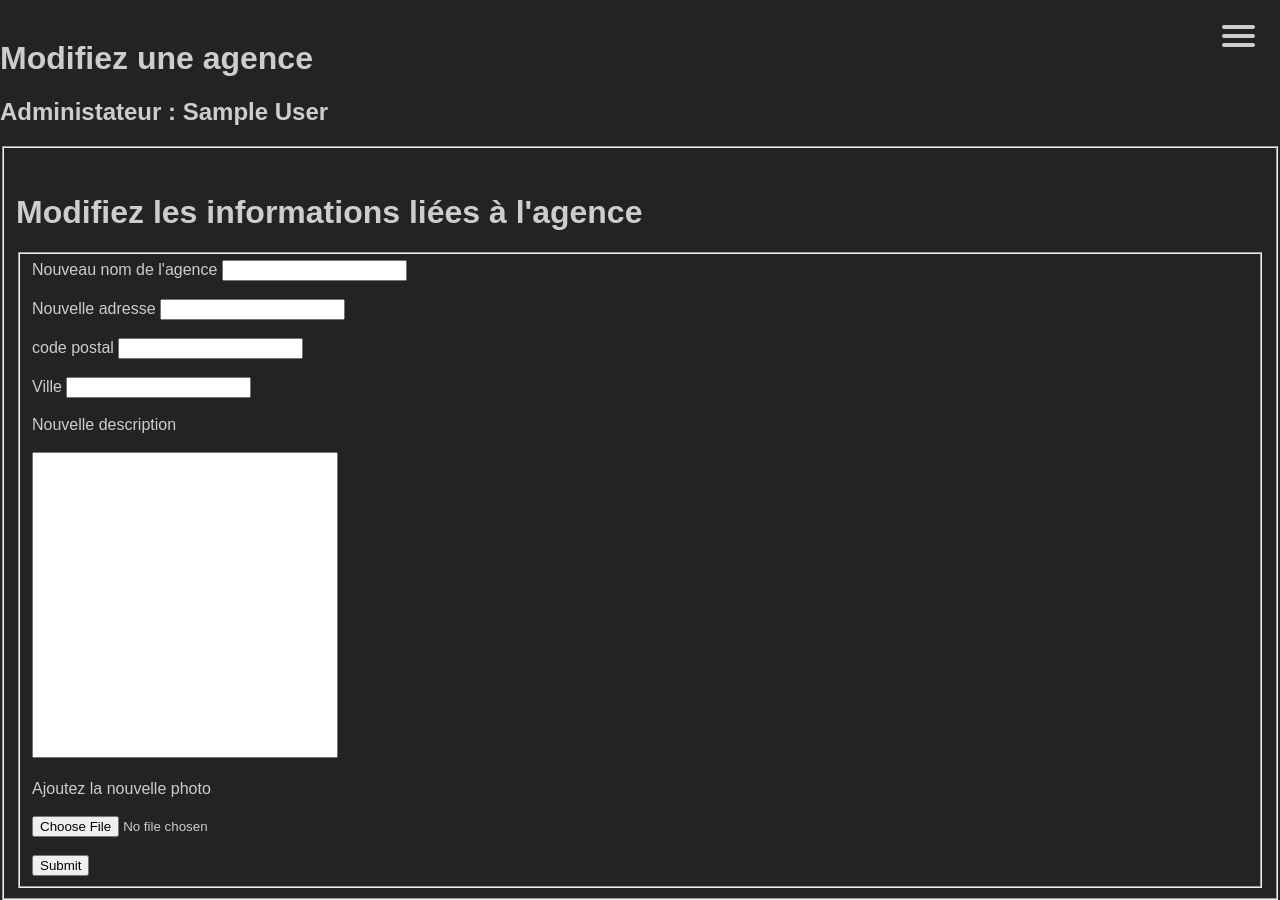
After one commit to CBo9/projet-sira, a PHP site: page /pages/modifa.php in a window 1280 px wide; the page is wider, and only the part inside the window is pictured. The commit adds this page. Run offline with PHP 8.4, Linux system fonts and the light colour scheme; the visitor is signed in with stand-in values (Sample User, id 1).

Commit message:
Modification des agences et des voitures

```diff
--- a/pages/ajouta.php
+++ b/pages/ajouta.php
@@ -81,7 +81,7 @@ while($donnees =$requete->fetch()){
 			<td>". $donnees['ville']."</td>
 			<td>". $donnees['descriptionA']." </td>
 			<td><img src='../img/agences/" . $donnees['photoA'] . "' class='photoTab'> </td>
-			<td><a href=../utility/modif.php?ida=" . $donnees['id_agence'] .">Modifier</a>/<a href=../utility/suppr.php?ida=" . $donnees['id_agence'] .">Supprimer</a></td>
+			<td><a href=../pages/modifa.php?ida=" . $donnees['id_agence'] .">Modifier</a>/<a href=../utility/suppr.php?ida=" . $donnees['id_agence'] .">Supprimer</a></td>
 		</tr>";
 }
 ?>
--- a/pages/ajoutv.php
+++ b/pages/ajoutv.php
@@ -80,7 +80,7 @@ while($donnees =$requete->fetch()){
 			<td>". $donnees['descriptionV']."</td>
 			<td>". $donnees['prix_journalier']." </td>
 			<td>".$donnees['titreA']." </td>
-			<td><a href=../utility/modif.php?idv=" . $donnees['id_vehicule'] .">Modifier</a>/<a href=../utility/suppr.php?idv=" . $donnees['id_vehicule'] .">Supprimer</a>
+			<td><a href=../pages/modif.php?idv=" . $donnees['id_vehicule'] .">Modifier</a>/<a href=../utility/suppr.php?idv=" . $donnees['id_vehicule'] .">Supprimer</a>
 		</tr>";
 }
 ?>
--- /dev/null
+++ b/pages/modifa.php
@@ -0,0 +1,100 @@
+<?php
+$titrePage='Modifictation des agences';
+require('../templates/navbar.php');
+require('../utility/fonctions.php');
+//INSERTION DES NOUVELLES DONNES DANS LA BDD APRES REMPLISSAGE DU FORM
+if(!isset($_SESSION['id']) OR $_SESSION['statut']!='admin'){
+	header('location: ../index.php');
+}
+?>
+
+<body>
+<h1>Modifiez une agence</h1>
+<h2>Administateur : <?= $_SESSION['prenom']?></h2>
+	<form method="post" action="" enctype="multipart/form-data">
+		<fieldset>
+
+			<h1>Modifiez les informations liées à l'agence</h1>
+	<form method="post" action="" enctype="multipart/form-data">
+		<fieldset>
+			<label>Nouveau nom de l'agence</label>
+			<input type="text" name="nom_agence">
+			<br><br>
+			<label>Nouvelle adresse</label>
+			<input type="text" name="adresse">
+			<br><br>
+			<label>code postal</label>
+			<input type="text" name="cp">
+			<br><br>
+			<label>Ville</label>
+			<input type="text" name="ville">
+			<br><br>
+			<label>Nouvelle description</label>
+			<br><br>
+			<textarea type="text" name="des"></textarea>
+			<br><br>
+			<label>Ajoutez la nouvelle photo</label>
+			<br><br>
+			<input type="file" name="nfichier">
+
+			<br><br>
+			<input type="submit" name="envoyer">
+		</fieldset>
+	</form>
+</body>
+</html>
+
+<?php
+
+if (isset($_POST['envoyer'])) {
+$agence = isset($_POST['nom_agence']) ? $_POST['nom_agence'] : NULL;
+$adresse = isset($_POST['adresse']) ? $_POST['adresse'] : NULL;
+$cp = isset($_POST['cp']) ? $_POST['cp'] : NULL;
+$ville = isset($_POST['ville']) ? $_POST['ville'] : NULL;
+$des = isset($_POST['des']) ? $_POST['des'] : NULL;
+$id = $_GET['ida'];
+
+if (isset($_FILES['nfichier']) AND $_FILES['nfichier']['error'] == 0)  {
+
+
+	if ($_FILES['nfichier']['size'] <= 1000000) {
+
+
+		// Extentions autorisées
+		$extension_autorisees = ["jpg", "jpeg", "png", "gif"];
+		$info= pathinfo($_FILES['nfichier']['name']);
+
+		// Extentions de notre fichier
+		$extension_uploadee = $info['extension'];
+
+		// On verifie l'extention
+		if (in_array($extension_uploadee, $extension_autorisees)) {
+			$date = date('m_d_Y_h_i_s', time());
+            move_uploaded_file($_FILES['nfichier']['tmp_name'], '../img/agences/'. $date.basename($_FILES['nfichier']['name']));
+            $image = $date . basename($_FILES['nfichier']['name']) ;
+			$db=connexion('sira');
+			$insert=$db->prepare("UPDATE agences SET titreA = '$agence', adresse = '$adresse',ville = '$ville',cp = '$cp', descriptionA = '$des', photoA = '$image' WHERE id_agence = '$id'");
+							$insert->execute(['titreA'=>$agence,
+											'adresse'=>$adresse,
+											'ville'=>$ville,
+											'cp'=>$cp,
+											'descriptionA'=>$des,
+											'photoA'=>$image]);
+
+		}
+
+	}
+
+	else{
+
+		echo "La modification n'a pas fonctionné ";
+	}
+}
+}
+
+
+
+
+
+
+  ?>
--- a/pages/support.php
+++ b/pages/support.php
@@ -1,5 +1,5 @@
 <?php
-session_start();
+
 require('../templates/navbar.php');
 require('../utility/fonctions.php');
 
--- a/utility/fonctions.php
+++ b/utility/fonctions.php
@@ -118,6 +118,14 @@ $list=["Premier" ];
 
 
 
+function listArticle3($db,$table, $v1,$v2) {
+	$db = connexion($db);
+	$query = $db -> prepare('SELECT * FROM vehicule AS v INNER JOIN agences AS a ON v.id_agence=a.id_agence');
+	$query -> execute();
+	while ($donnee = $query -> fetch()) {
+		echo '<option value="' . $donnee['id_vehicule'] . '">' . $donnee[$v1] . " " . $donnee[$v2] . '</option>';
 
+	}
+}
 
 ?>
```
Also changed, not shown: pages/modif.php (added, +97 -0 lines).
